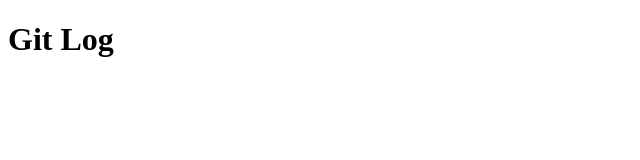
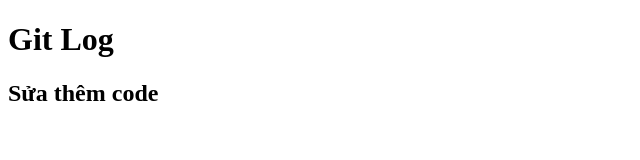
Before and after one commit to BuiPhuc2802/Duan6, a plain HTML site: page index.html in a window 1280 px wide. Shown: the whole page, without its empty margins (0-640 px from the left). Drawn offline with Linux system fonts and the light colour scheme.

Commit message:
1. Sửa Code

```diff
--- a/index.html
+++ b/index.html
@@ -7,5 +7,6 @@
   </head>
   <body>
     <h1>Git Log</h1>
+    <h2>Sửa thêm code</h2>
   </body>
 </html>
```
